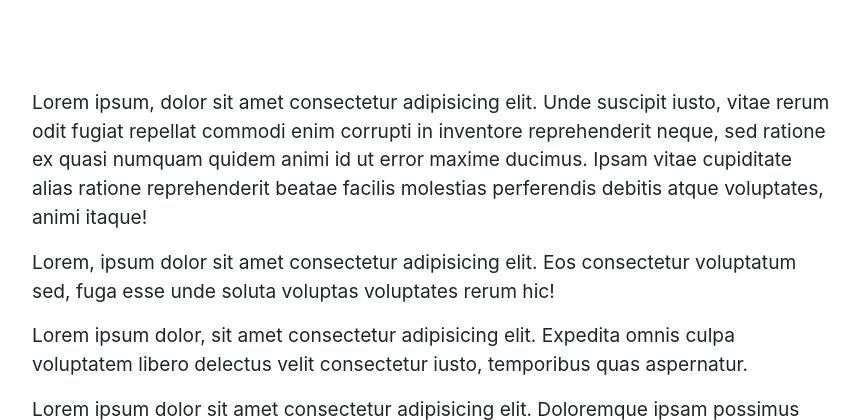
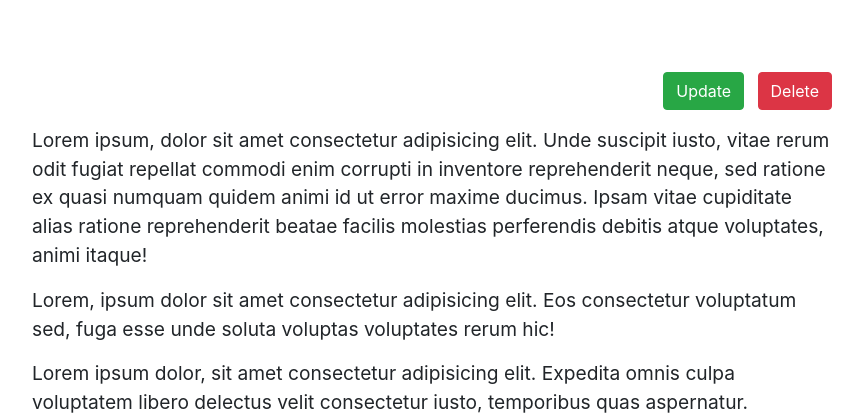
Before and after one commit to ZendaInnocent/django-markdown-blog, a Django app: template posts/templates/posts/post_detail.html in a window 1280 px wide. Shown: the part 61-481 px from the top of the page, without its empty margins (208-1071 px from the left). Run offline with Django 3.2, Linux system fonts and the light colour scheme; the template is opened without the code that fills it, so the values that code supplies are empty; some libraries are stand-ins or nearby versions.

Commit message:
Add Update and delete views

```diff
--- a/posts/templates/posts/post_detail.html
+++ b/posts/templates/posts/post_detail.html
@@ -7,12 +7,18 @@
         <div class="main">
             <div class="article">
                 <h1>{{ post.title }}</h1>
-                <div class="tags py-3">
-                    {% for tag in post.tags.all %}
-                    <a class="mr-2 p-2" href="{% url 'posts:tag-detail' tag.slug %}">
-                        {{ tag }}
-                    </a>
-                    {% endfor %}
+                <div class="row py-3">
+                    <div class="tags col-6">
+                        {% for tag in post.tags.all %}
+                        <a class="mr-2 p-2" href="{% url 'posts:tag-detail' tag.slug %}">
+                            {{ tag }}
+                        </a>
+                        {% endfor %}
+                    </div>
+                    <div class="col-6 text-right">
+                        <a href="{% url 'posts:post-update' post.slug %}" class="mr-2 btn btn-success">Update</a>
+                        <a href="{% url 'posts:post-delete' post.slug %}" class="btn btn-danger">Delete</a>
+                    </div>
                 </div>
                 <p>
                     Lorem ipsum, dolor sit amet consectetur adipisicing elit. Unde suscipit iusto, vitae rerum odit fugiat repellat commodi enim corrupti in inventore reprehenderit neque, sed ratione ex quasi numquam quidem animi id ut error maxime ducimus. Ipsam vitae cupiditate alias ratione reprehenderit beatae facilis molestias perferendis debitis atque voluptates, animi itaque!
--- a/posts/urls.py
+++ b/posts/urls.py
@@ -9,5 +9,7 @@ urlpatterns = [
     path('', views.PostListView.as_view(), name='post-list'),
     path('post/create/', views.PostCreateView.as_view(), name='post-create'),
     path('post/<slug:slug>/', views.PostDetailView.as_view(), name='post-detail'),
+    path('post/<slug:slug>/edit/', views.PostUpdateView.as_view(), name='post-update'),
+    path('post/<slug:slug>/delete/', views.PostDeleteView.as_view(), name='post-delete'),
     path('tag/<slug:slug>/', views.TagDetailView.as_view(), name='tag-detail'),
 ]
```
Also changed, not shown: posts/templates/posts/post_delete.html (added, +12 -0 lines), posts/templates/posts/post_update.html (added, +10 -0 lines), posts/views.py (+14 -1 lines).
